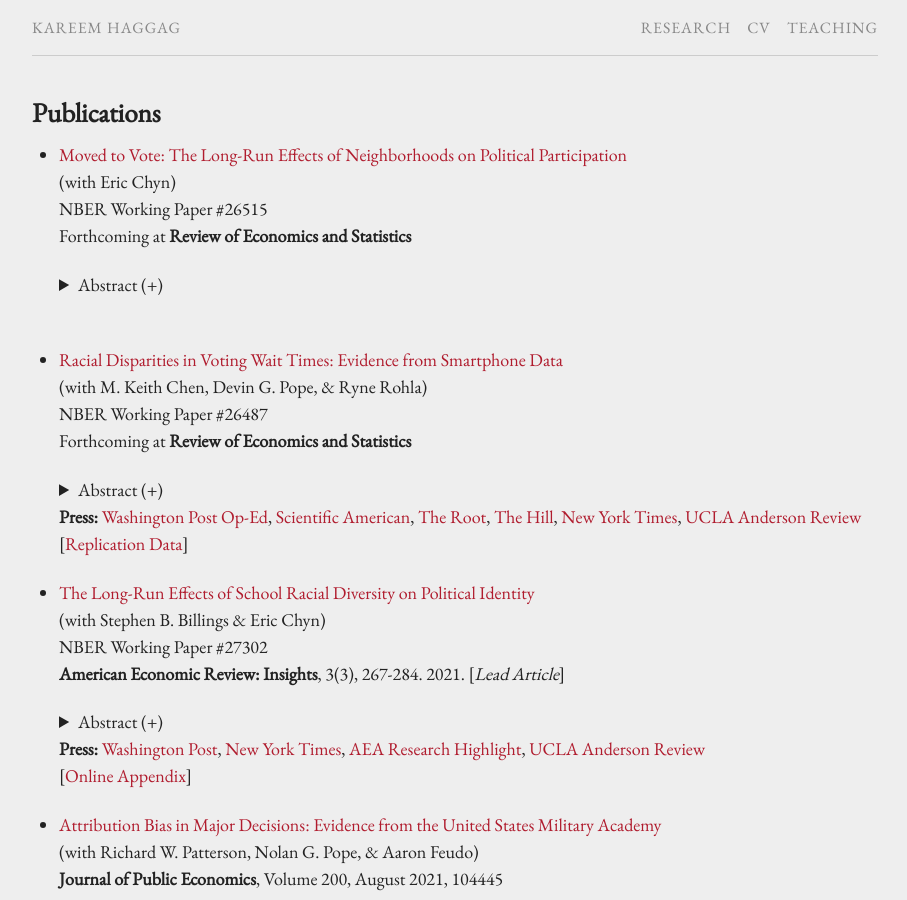
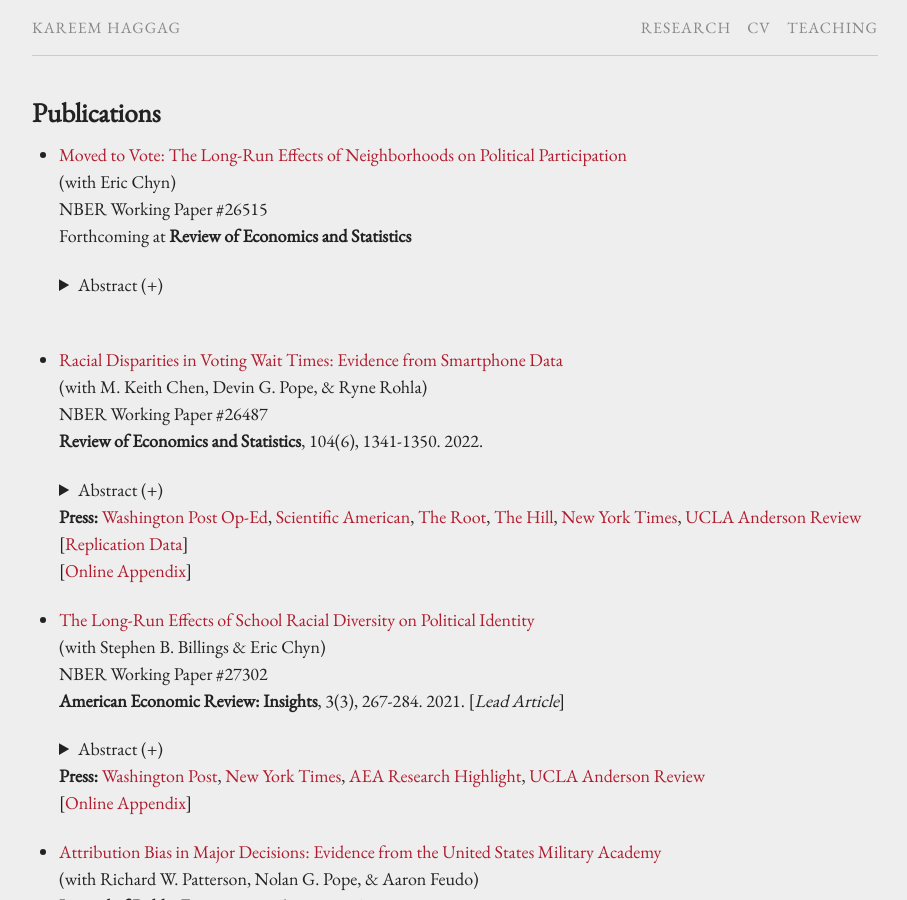
Before and after one commit to kareemhaggag/kareemhaggag.github.io, a Jekyll site: the page built from research.md, in a window 1280 px wide and 900 px high. Shown: the whole window, without its empty margins (185-1092 px from the left). Built offline with Jekyll 4.4.1, drawn with Linux system fonts in a browser that asks for light colours; comment, search, counter and statistics services are not loaded; our own code applies the rules of GitHub Pages for plain Markdown files.

Commit message:
Update restat pub

```diff
--- a/research.md
+++ b/research.md
@@ -21,7 +21,7 @@ permalink: /research/
  * [Racial Disparities in Voting Wait Times: Evidence from Smartphone Data](/f/Racial_Disparities_in_Voting_Wait_Times.pdf) <br />
   (with M. Keith Chen, Devin G. Pope, & Ryne Rohla)<br />
   NBER Working Paper #26487<br />
-  Forthcoming at **Review of Economics and Statistics**
+  **Review of Economics and Statistics**, 104(6), 1341-1350. 2022.
 
 
    <details><summary> Abstract (+) </summary>
@@ -32,6 +32,7 @@ permalink: /research/
 
    **Press:** [Washington Post Op-Ed](https://www.washingtonpost.com/opinions/there-are-stark-racial-disparities-in-voting-times-heres-how-to-fix-them/2019/12/16/5fb4948a-1c5b-11ea-b4c1-fd0d91b60d9e_story.html), [Scientific American](https://www.scientificamerican.com/article/smartphone-data-show-voters-in-black-neighborhoods-wait-longer1/), [The Root](https://www.theroot.com/study-black-people-wait-longer-to-vote-1838853772), [The Hill](https://thehill.com/homenews/campaign/460965-study-voters-in-black-neighborhoods-face-longer-wait-times), [New York Times](https://www.nytimes.com/2020/06/12/business/for-racial-justice-employees-need-paid-hours-off-for-voting.html), [UCLA Anderson Review](https://anderson-review.ucla.edu/race-voting/) <br />
    [[Replication Data](https://dataverse.harvard.edu/dataset.xhtml?persistentId=doi:10.7910/DVN/RRHANS)] <br />
+   [[Online Appendix](/f/Racial_Disparities_in_Voting_Wait_Times_onlineappendix.pdf)]
 
 
 * [The Long-Run Effects of School Racial Diversity on Political Identity](/f/School_Diversity_Partisanship.pdf) <br>
```
Also changed, not shown: 3 other files.
